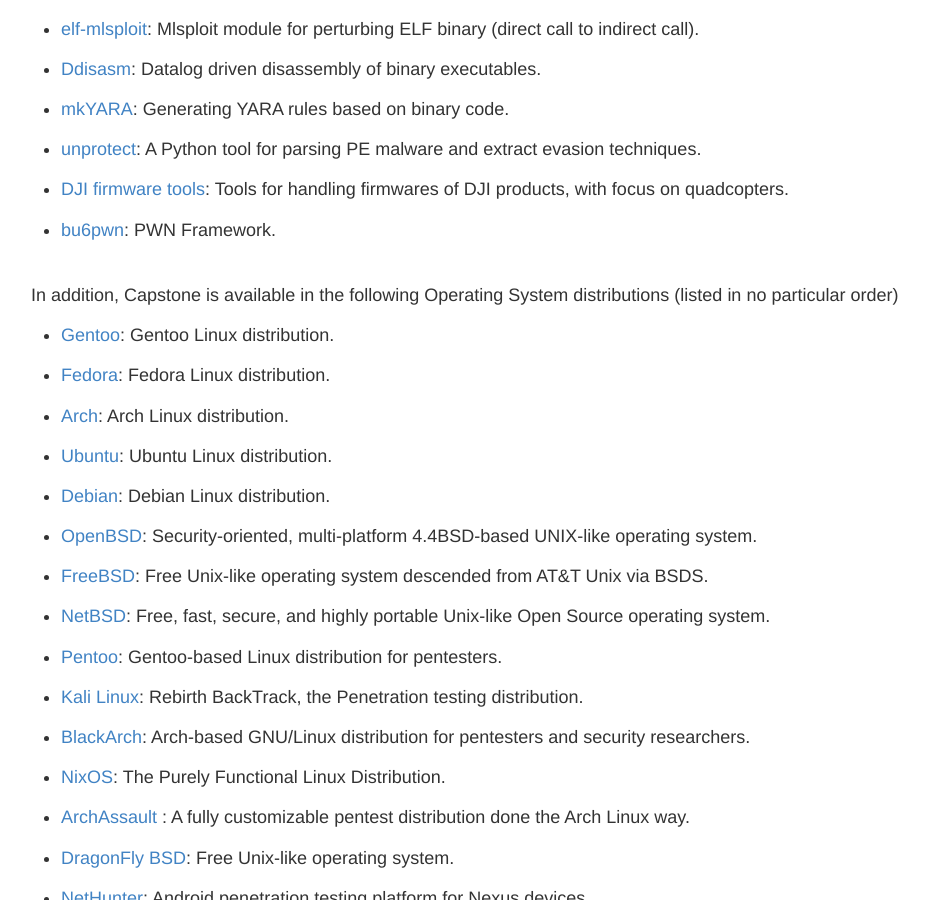
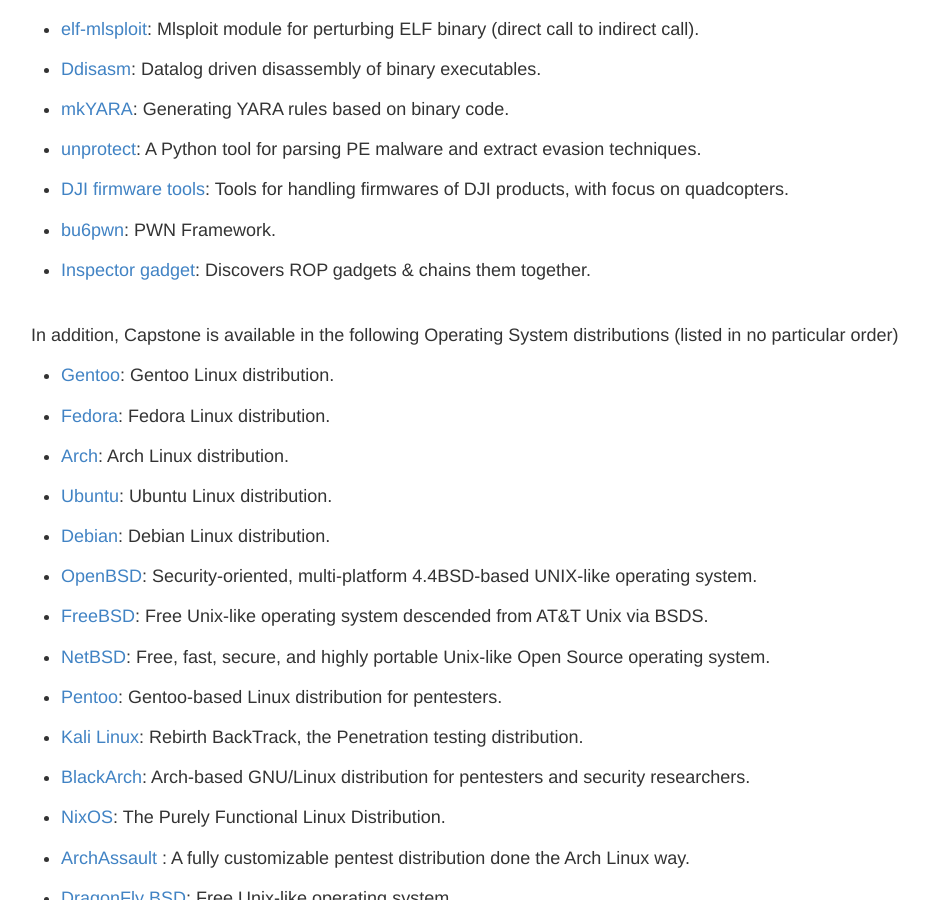
Before and after one commit to capstone-engine/capstone-engine.github.io, a Jekyll site: the page built from showcase.md, in a window 1280 px wide and 900 px high, scrolled down 18216 px. Shown: the whole window, without its empty margins (169-1098 px from the left). Built offline with Jekyll 4.4.1, drawn with Linux system fonts in a browser that asks for light colours; some of the changed lines change nothing that is shown.

Commit message:
showcase

```diff
--- a/showcase.md
+++ b/showcase.md
@@ -5,7 +5,7 @@
 
 ## Showcase
 
-In our knowledge, Capstone has been used by **438** following products (listed in no particular order).
+In our knowledge, Capstone has been used by **439** following products (listed in no particular order).
 
 - [Unicorn](http://www.unicorn-engine.org): Lightweight multi-arch, multi-platform CPU emulator framework.
 
@@ -881,6 +881,7 @@
 
 - [bu6pwn](https://github.com/bu6hunt3r/bu6pwn): PWN Framework.
 
+- [Inspector gadget](https://github.com/Alexandre-Bartel/inspector-gadget): Discovers ROP gadgets & chains them together.
 
 <br>
 In addition, Capstone is available in the following Operating System distributions (listed in no particular order)
```
